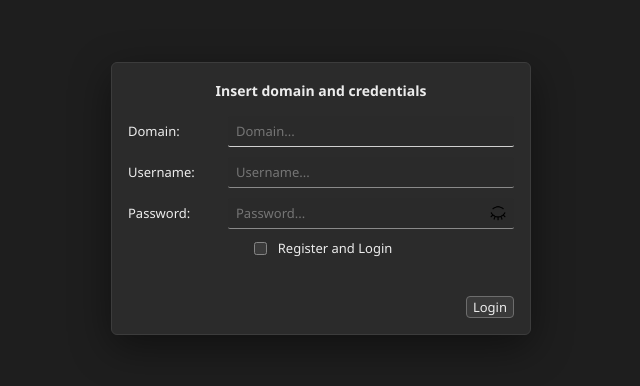
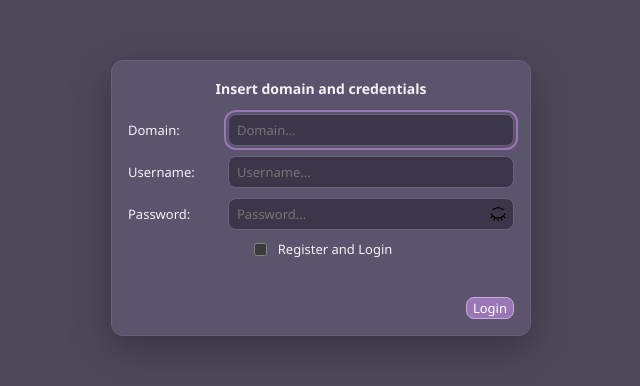
Before and after one commit to TMihai04/OuiChat, a Vue app in the folder src/ouichat_web/: page / in a window 1280 px wide. Shown: the part 202-588 px from the top of the page, without its empty margins (319-959 px from the left). Built offline with nearby package versions, Linux system fonts and the light colour scheme.

Commit message:
UI styling.

```diff
--- a/src/ouichat_web/src/components/ChatList.vue
+++ b/src/ouichat_web/src/components/ChatList.vue
@@ -72,9 +72,8 @@ async function pick(action: string) {
       @click="store.selectChat(chat.id)"
       @contextmenu.prevent="menu = { x: $event.clientX, y: $event.clientY, chatId: chat.id }"
     >
-      <span class="badge-wrap">
+      <span class="badge-wrap" :class="{ unread: store.unread(chat) }">
         <Avatar :domain="chat.domain" :picture-id="store.chatPicture(chat).pictureId" :fallback="store.chatPicture(chat).fallback" />
-        <img v-if="store.unread(chat)" class="badge" src="/icons/new_messages_icon.png" alt="" />
       </span>
       <span class="row-label">{{ store.displayName(chat) }}</span>
     </button>
--- a/src/ouichat_web/src/components/LoginCard.vue
+++ b/src/ouichat_web/src/components/LoginCard.vue
@@ -99,7 +99,7 @@ async function submit() {
     <div class="form-error">{{ error }}</div>
     <div class="form-actions">
       <button v-if="modal" type="button" @click="emit('close')">Cancel</button>
-      <button type="submit" :disabled="busy">Login</button>
+      <button class="accent-button" type="submit" :disabled="busy">Login</button>
     </div>
   </form>
   </div>
--- a/src/ouichat_web/src/components/ReloginDialog.vue
+++ b/src/ouichat_web/src/components/ReloginDialog.vue
@@ -46,7 +46,7 @@ async function submit() {
       <div class="form-error">{{ error }}</div>
       <div class="dialog-actions">
         <button type="button" @click="store.cancelRelogin()">Log out</button>
-        <button type="submit" :disabled="busy">Login</button>
+        <button class="accent-button" type="submit" :disabled="busy">Login</button>
       </div>
     </form>
   </div>
--- a/src/ouichat_web/src/format.ts
+++ b/src/ouichat_web/src/format.ts
@@ -1,7 +1,9 @@
 export function formatTime(ms: number): string {
   const date = new Date(ms)
-  const pad = (value: number) => String(value).padStart(2, "0")
-  return `${pad(date.getHours())}:${pad(date.getMinutes())}:${pad(date.getSeconds())} ${pad(date.getDate())}/${pad(date.getMonth() + 1)}/${date.getFullYear()}`
+  const minutes = String(date.getMinutes()).padStart(2, "0")
+  const suffix = date.getHours() >= 12 ? "PM" : "AM"
+  const hours = String(date.getHours() % 12 || 12).padStart(2, "0")
+  return `${hours}:${minutes} ${suffix}`
 }
 
 export function sessionKey(username: string, domain: string): string {
--- a/src/ouichat_web/src/styles/app.css
+++ b/src/ouichat_web/src/styles/app.css
@@ -2,8 +2,20 @@
   color-scheme: dark;
   font-family: "Segoe UI", sans-serif;
   font-size: 13px;
-  color: #ececec;
-  background: #1b1b1b;
+  color: #f4f0f8;
+  background: #4F485B;
+  --bg: #4F485B;
+  --panel: #453F54;
+  --panel-deep: #3C364A;
+  --raised: #5C546C;
+  --button: #5A5368;
+  --line: #7A718C;
+  --line-soft: #6A627A;
+  --accent: #9A76B7;
+  --accent-ink: #ffffff;
+  --radius: 12px;
+  --radius-sm: 8px;
+  accent-color: var(--accent);
 }
 
 * { box-sizing: border-box; }
@@ -18,46 +30,72 @@ button, input, textarea {
   color: inherit;
 }
 
+button:focus-visible,
+.row:focus-visible,
+.field:focus,
+textarea:focus,
+.search:focus-within {
+  outline: 2px solid var(--accent);
+  outline-offset: 2px;
+}
+
 button {
-  background: #3a3a3a;
-  border: 1px solid #6d6d6d;
-  border-radius: 4px;
+  background: var(--button);
+  border: 1px solid var(--line);
+  border-radius: var(--radius-sm);
   cursor: pointer;
 }
 
-button:hover:not(:disabled) { background: #474747; }
+button:hover:not(:disabled) {
+  background: var(--accent);
+  border-color: var(--accent);
+  color: var(--accent-ink);
+}
+
 button:disabled { opacity: 0.45; cursor: default; }
+
+.accent-button {
+  background: var(--accent);
+  border-color: #c4add4;
+  color: var(--accent-ink);
+}
+
+button.accent-button:hover:not(:disabled) {
+  background: #b08ccc;
+  border-color: #b08ccc;
+}
 
 .icon-button {
   background: transparent;
   border: none;
-  padding: 0;
+  padding: 4px;
   display: inline-flex;
   align-items: center;
   justify-content: center;
+  border-radius: var(--radius-sm);
 }
 
-.icon-button:hover:not(:disabled) { background: transparent; filter: brightness(1.2); }
+.icon-button:hover:not(:disabled) {
+  background: var(--accent);
+  border-color: transparent;
+  filter: none;
+}
 
 .field {
   width: 100%;
-  background: #2a2a2a;
-  border: none;
-  border-bottom: 1px solid #8a8a8a;
-  border-radius: 2px;
+  background: var(--panel-deep);
+  border: 1px solid var(--line-soft);
+  border-radius: var(--radius-sm);
   padding: 6px 8px;
-  outline: none;
 }
-
-.field:focus { border-bottom-color: #d0d0d0; }
 
 .search {
   display: flex;
   align-items: center;
   gap: 6px;
-  background: #2a2a2a;
-  border: 1px solid #3f3f3f;
-  border-radius: 4px;
+  background: var(--panel);
+  border: 1px solid var(--line-soft);
+  border-radius: var(--radius-sm);
   padding: 0 8px;
   height: 28px;
 }
@@ -75,21 +113,21 @@ button:disabled { opacity: 0.45; cursor: default; }
   width: 32px;
   height: 32px;
   object-fit: cover;
-  border-radius: 2px;
+  border-radius: var(--radius-sm);
   background: transparent;
   flex: none;
 }
 
 .page {
   height: 100%;
-  background: #1e1e1e;
+  background: var(--bg);
 }
 
 .center-page {
   height: 100%;
   display: grid;
   place-items: center;
-  background: #1e1e1e;
+  background: var(--bg);
 }
 
 .login-pop {
@@ -99,17 +137,17 @@ button:disabled { opacity: 0.45; cursor: default; }
 
 .dialog-card, .modal-card {
   width: min(420px, calc(100vw - 32px));
-  background: #2b2b2b;
-  border: 1px solid #3c3c3c;
-  border-radius: 6px;
+  background: var(--raised);
+  border: 1px solid var(--line-soft);
+  border-radius: var(--radius);
   padding: 18px 16px 16px;
-  box-shadow: 0 12px 40px rgba(0, 0, 0, 0.45);
+  box-shadow: 0 12px 40px rgba(28, 22, 38, 0.45);
 }
 
 .modal-backdrop {
   position: fixed;
   inset: 0;
-  background: rgba(0, 0, 0, 0.45);
+  background: rgba(28, 22, 38, 0.55);
   display: grid;
   place-items: center;
   z-index: 30;
@@ -159,7 +197,7 @@ button:disabled { opacity: 0.45; cursor: default; }
   grid-template-columns: 280px 1fr;
   gap: 8px;
   padding: 10px;
-  background: #1e1e1e;
+  background: var(--bg);
 }
 
 .left, .right {
@@ -173,9 +211,9 @@ button:disabled { opacity: 0.45; cursor: default; }
   flex: 1;
   min-height: 0;
   overflow: auto;
-  background: #2a2a2a;
-  border: 1px solid #3a3a3a;
-  border-radius: 4px;
+  background: var(--panel);
+  border: 1px solid var(--line-soft);
+  border-radius: var(--radius);
 }
 
 .row {
@@ -186,13 +224,24 @@ button:disabled { opacity: 0.45; cursor: default; }
   text-align: left;
   background: transparent;
   border: none;
-  border-radius: 0;
+  border-radius: var(--radius-sm);
   padding: 8px 10px;
   cursor: pointer;
 }
 
-.row:hover { background: #333; }
-.row.selected { background: #3a3a3a; box-shadow: inset 3px 0 0 #f2f2f2; }
+.row:hover { background: rgba(154, 118, 183, 0.28); }
+button.row:hover:not(:disabled) {
+  background: rgba(154, 118, 183, 0.28);
+  border-color: transparent;
+  color: inherit;
+}
+button.row.selected,
+button.row.selected:hover:not(:disabled) {
+  background: rgba(154, 118, 183, 0.42);
+  border-color: transparent;
+  color: inherit;
+  box-shadow: inset 3px 0 0 var(--accent);
+}
 .row-label { overflow: hidden; text-overflow: ellipsis; white-space: nowrap; }
 
 .wide-button { width: 100%; height: 32px; }
@@ -219,11 +268,11 @@ button:disabled { opacity: 0.45; cursor: default; }
   position: fixed;
   z-index: 40;
   min-width: 140px;
-  background: #2f2f2f;
-  border: 1px solid #5a5a5a;
-  border-radius: 6px;
+  background: var(--raised);
+  border: 1px solid var(--line);
+  border-radius: var(--radius);
   padding: 4px;
-  box-shadow: 0 8px 24px rgba(0, 0, 0, 0.4);
+  box-shadow: 0 8px 24px rgba(28, 22, 38, 0.4);
 }
 
 .menu button, .account-menu button {
@@ -234,20 +283,23 @@ button:disabled { opacity: 0.45; cursor: default; }
   text-align: left;
   background: transparent;
   border: none;
-  border-radius: 4px;
+  border-radius: var(--radius-sm);
   padding: 6px 8px;
 }
 
-.menu button:hover, .account-menu button:hover { background: #454545; }
+.menu button:hover, .account-menu button:hover {
+  background: var(--accent);
+  color: var(--accent-ink);
+}
 
 .pane {
   flex: 1;
   min-height: 0;
   display: flex;
   flex-direction: column;
-  background: #242424;
-  border: 1px solid #3a3a3a;
-  border-radius: 4px;
+  background: var(--panel-deep);
+  border: 1px solid var(--line-soft);
+  border-radius: var(--radius);
   overflow: hidden;
 }
 
@@ -265,9 +317,9 @@ button:disabled { opacity: 0.45; cursor: default; }
   align-items: center;
   gap: 8px;
   justify-content: center;
-  background: #2a2a2a;
-  border: 1px solid #3f3f3f;
-  border-radius: 4px;
+  background: var(--panel);
+  border: 1px solid var(--line-soft);
+  border-radius: var(--radius-sm);
 }
 
 .messages {
@@ -278,34 +330,73 @@ button:disabled { opacity: 0.45; cursor: default; }
 }
 
 .message {
-  display: grid;
-  grid-template-columns: 32px 1fr;
+  display: flex;
+  align-items: flex-start;
   gap: 8px;
-  padding: 6px;
-  border-radius: 5px;
+  padding: 4px 2px;
 }
 
-.message:hover { background: #2d2d2d; }
-.message-meta { color: #f3f3f3; margin-bottom: 2px; }
-.message-text { white-space: pre-wrap; word-break: break-word; margin: 0; }
+.message.mine { flex-direction: row-reverse; }
+
+.message-body {
+  display: flex;
+  flex-direction: column;
+  align-items: flex-start;
+  max-width: min(72%, 560px);
+  border-radius: var(--radius);
+  padding: 4px 8px;
+}
+
+.message.mine .message-body { align-items: flex-end; }
+.message-body:hover { background: rgba(154, 118, 183, 0.18); }
+.message-meta { color: #f7f2fb; margin-bottom: 2px; }
+.message-text { white-space: pre-wrap; word-break: break-word; margin: 0; text-align: left; }
 .reply-quote {
-  color: #bdbdbd;
+  color: #ddd4e6;
   font-size: 12px;
   margin-bottom: 4px;
   overflow: hidden;
   text-overflow: ellipsis;
   white-space: nowrap;
+  max-width: 100%;
+}
+
+.file-stack {
+  display: flex;
+  flex-direction: column;
+  gap: 6px;
+  width: min(100%, 320px);
+  margin-top: 6px;
 }
 
 .file-chip, .staged-chip {
   display: inline-flex;
   align-items: center;
   gap: 6px;
-  background: #2d2d2d;
-  border-radius: 5px;
+  background: var(--panel);
+  border-radius: var(--radius-sm);
   padding: 4px 6px;
   margin-top: 4px;
   max-width: 100%;
+}
+
+.file-chip {
+  display: flex;
+  width: 100%;
+  min-height: 44px;
+  margin-top: 0;
+  padding: 8px 12px;
+  gap: 10px;
+  justify-content: flex-start;
+  text-align: left;
+  border: 1px solid var(--line);
+  border-radius: var(--radius);
+}
+
+.file-chip:hover:not(:disabled) {
+  background: var(--accent);
+  border-color: var(--accent);
+  color: var(--accent-ink);
 }
 
 .file-chip span, .staged-chip span {
@@ -340,11 +431,10 @@ button:disabled { opacity: 0.45; cursor: default; }
   resize: none;
   min-height: 40px;
   max-height: 120px;
-  background: #2a2a2a;
-  border: 1px solid #4a4a4a;
-  border-radius: 4px;
+  background: var(--panel);
+  border: 1px solid var(--line);
+  border-radius: var(--radius-sm);
   padding: 8px;
-  outline: none;
 }
 
 .details {
@@ -367,7 +457,7 @@ button:disabled { opacity: 0.45; cursor: default; }
 .profile-avatar, .details-avatar {
   width: 64px;
   height: 64px;
-  border-radius: 4px;
+  border-radius: var(--radius);
   object-fit: cover;
   background: transparent;
   border: none;
@@ -390,9 +480,9 @@ button:disabled { opacity: 0.45; cursor: default; }
 
 .picker {
   width: min(760px, calc(100vw - 24px));
-  background: #2b2b2b;
-  border: 1px solid #3c3c3c;
-  border-radius: 6px;
+  background: var(--raised);
+  border: 1px solid var(--line-soft);
+  border-radius: var(--radius);
   padding: 12px;
 }
 
@@ -406,25 +496,21 @@ button:disabled { opacity: 0.45; cursor: default; }
 .picker-list {
   height: 280px;
   overflow: auto;
-  background: #242424;
-  border: 1px solid #3a3a3a;
-  border-radius: 4px;
+  background: var(--panel-deep);
+  border: 1px solid var(--line-soft);
+  border-radius: var(--radius);
   margin-top: 8px;
 }
 
 .badge-wrap { position: relative; width: 32px; height: 32px; flex: none; }
-.badge {
-  position: absolute;
-  right: -2px;
-  bottom: -2px;
-  width: 14px;
-  height: 14px;
+.badge-wrap.unread .avatar {
+  box-shadow: 0 0 0 2px var(--accent);
 }
 
 .profile-page, .settings-page {
   height: 100%;
   padding: 10px;
-  background: #1e1e1e;
+  background: var(--bg);
 }
 
 .settings-page {
@@ -440,5 +526,5 @@ button:disabled { opacity: 0.45; cursor: default; }
 }
 
 ::-webkit-scrollbar { width: 10px; height: 10px; }
-::-webkit-scrollbar-thumb { background: #555; border-radius: 8px; }
+::-webkit-scrollbar-thumb { background: var(--line); border-radius: 8px; }
 ::-webkit-scrollbar-track { background: transparent; }
```
Also changed, not shown: src/ouichat_web/src/components/ChatPane.vue (+5 -2 lines).
